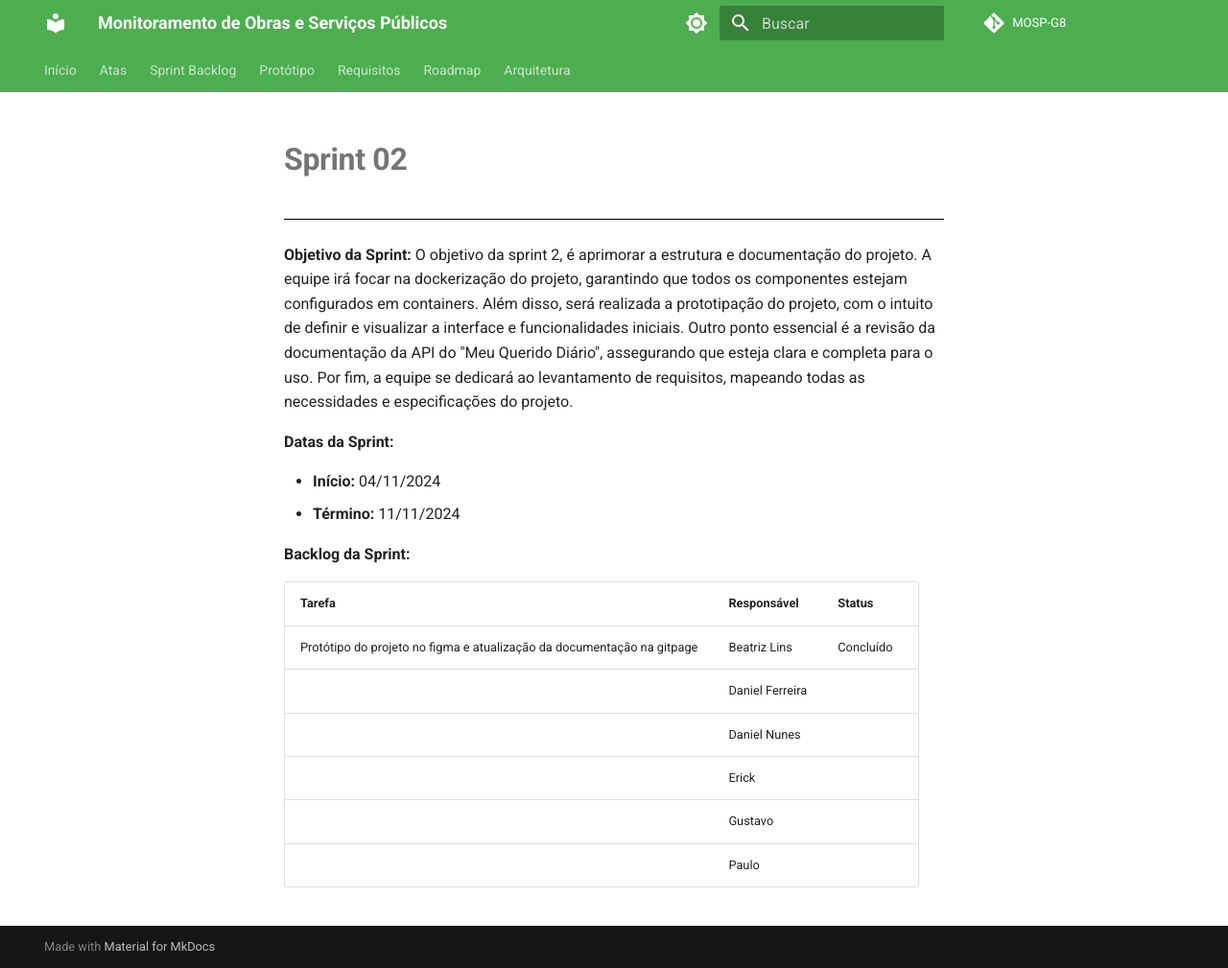
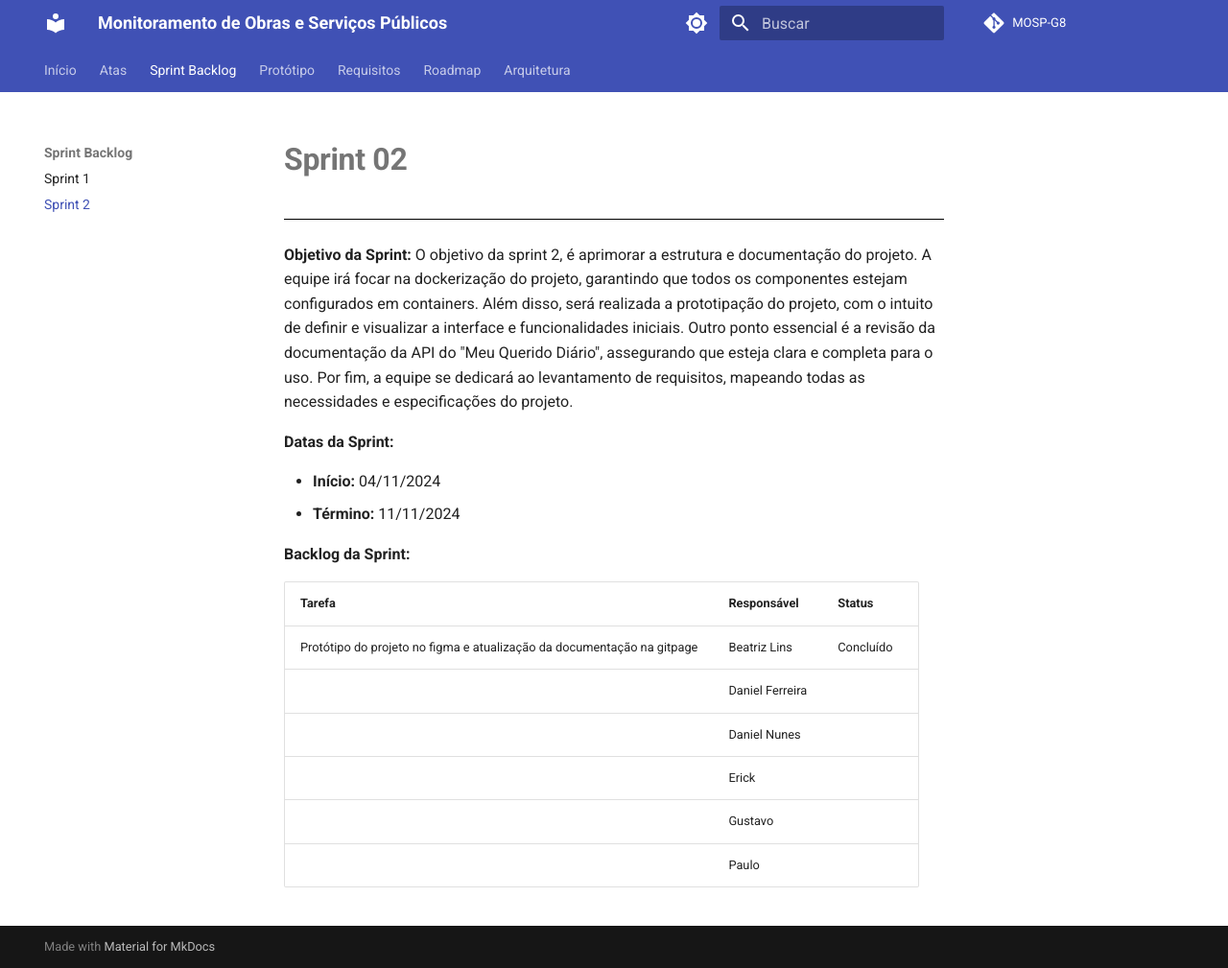
Before and after one commit to unb-mds/2024-2-Squad08, an MkDocs documentation site: the page built from docs/sprints/sprint2.md, in a window 1280 px wide and 1009 px high. Shown: the whole window at 96% size. Built offline with MkDocs 1.6.1 and Material for MkDocs 9.7.7, drawn with Linux system fonts in a browser that asks for light colours; comment, search, counter and statistics services are not loaded.

Commit message:
feat: mkdocs material modifications

```diff
--- a/mkdocs.yml
+++ b/mkdocs.yml
@@ -9,15 +9,15 @@ theme:
     - navigation.tabs
   palette:
     - media: "(prefers-color-scheme: light)"
-      primary: green
+      primary: indigo
+      accent: deep-orange
       toggle:
         icon: material/brightness-7
         name: alterar para modo dark
-      accent: white
-
     - media: "(prefers-color-scheme: dark)"
       scheme: slate
-      primary: green
+      primary: indigo
+      accent: deep-orange
       toggle:
         icon: material/brightness-4
         name: alterar para modo light
@@ -28,6 +28,7 @@ nav:
     - Reunião 30/10: atas/30-10-24.md
   - Sprint Backlog:
     - Sprint 1: sprints/sprint1.md
+    - Sprint 2: sprints/sprint2.md
   - Protótipo: prototipo/figma.md
   - Requisitos: requisitos/requisitos.md
   - Roadmap: roadmap/roadmap.md
```
Also changed, not shown: site/prototipo/figma/index.html, site/search/search_index.json, 1 other file.
